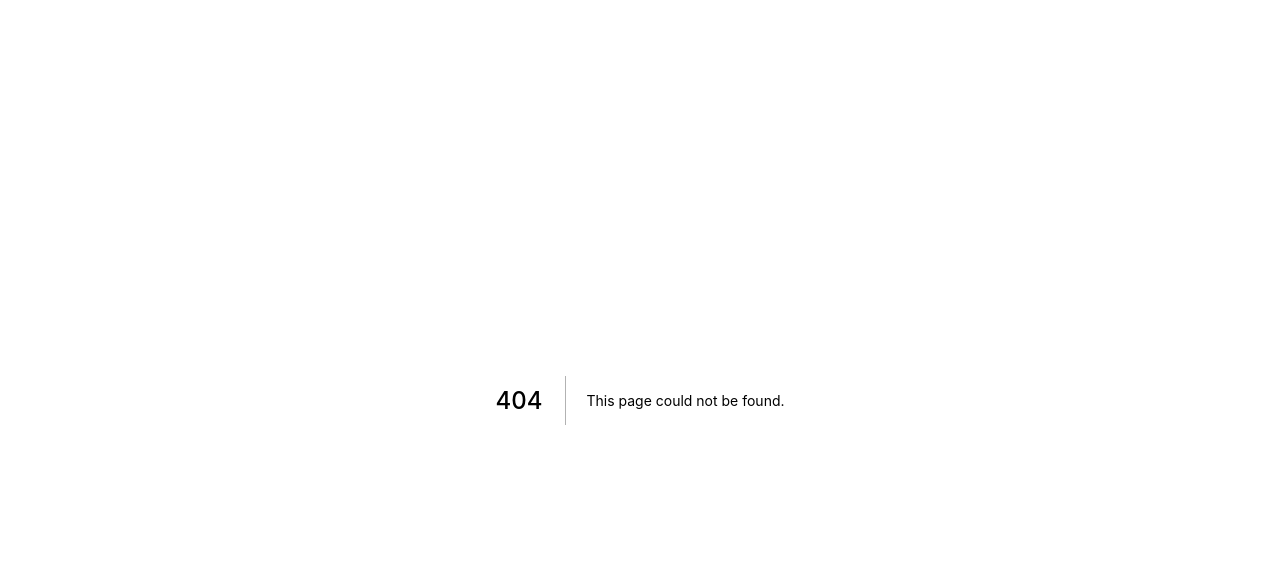
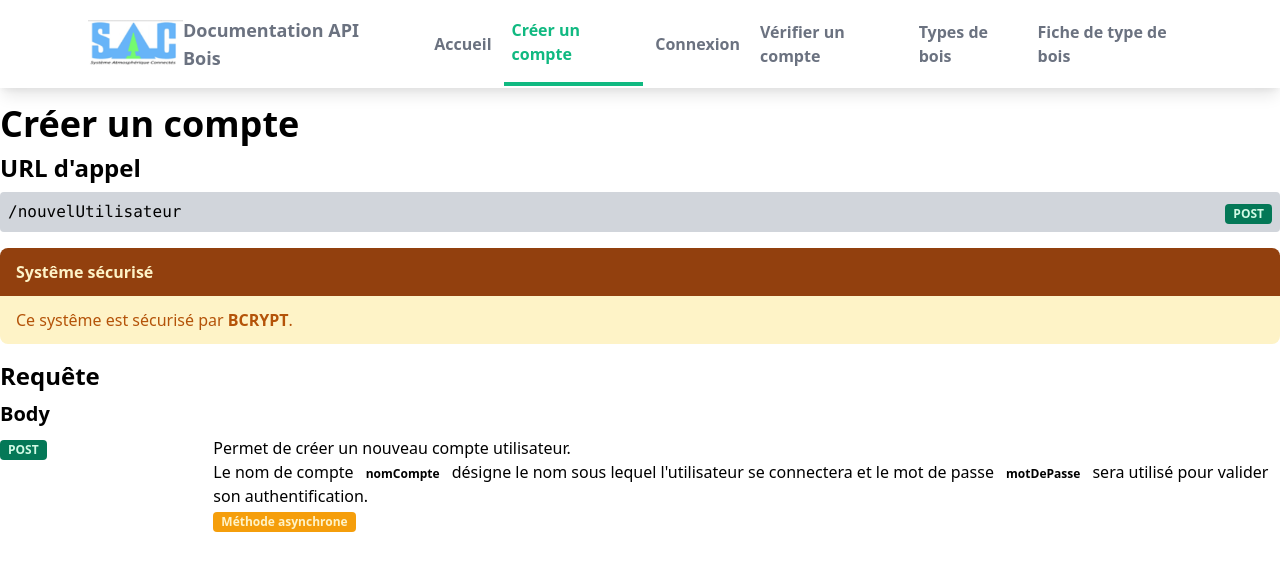
Before and after one commit to chrisSGC/SAC, a Next.js app in the folder docunextapi/: page /creerCompte in a window 1280 px wide. Before the commit this address had no page. Shown: the top 570 px of the page. Built offline with nearby package versions, Linux system fonts and the light colour scheme.

Commit message:
suite mise en place des fiches api test next js

```diff
--- /dev/null
+++ b/docunextapi/components/ContenuFiche.tsx
@@ -0,0 +1,27 @@
+import Head from 'next/head';
+
+const ContenuFiche = ({methodeUtilisee}) => {
+	const badge = methodeUtilisee === "POST" ? "inline-flex items-center justify-center px-2 py-1 text-xs font-bold leading-none text-green-100 bg-green-700 rounded": "inline-flex items-center justify-center px-2 py-1 text-xs font-bold leading-none text-indigo-100 bg-indigo-700 rounded";
+
+	return (
+		<div>
+            <Head>
+                <script src="https://cdn.jsdelivr.net/gh/alpinejs/alpine@v2.x.x/dist/alpine.min.js" defer></script>
+            </Head>
+			<div>
+                <h4 className="text-2xl font-semibold my-2">Requête</h4>
+                <h5 className="text-xl font-semibold my-2">Body</h5>
+                <div className="flex">
+                    <div className="w-1/6"><span className={badge}>{methodeUtilisee}</span></div>
+                    <div className="w-5/6">
+                        <p>Permet de créer un nouveau compte utilisateur.</p>
+                        <p>Le nom de compte <span className="inline-flex items-center justify-center px-2 py-1 text-xs font-bold leading-none text-grey-100 bg-grey-700 rounded">nomCompte</span> désigne le nom sous lequel l'utilisateur se connectera et le mot de passe <span className="inline-flex items-center justify-center px-2 py-1 text-xs font-bold leading-none text-grey-100 bg-grey-700 rounded">motDePasse</span> sera utilisé pour valider son authentification.</p>
+                        <p><span className="inline-flex items-center justify-center px-2 py-1 text-xs font-bold leading-none text-yellow-100 bg-yellow-500 rounded">Méthode asynchrone</span></p>
+                    </div>
+                </div>
+            </div>
+		</div>
+	)
+}
+
+export default ContenuFiche;
--- /dev/null
+++ b/docunextapi/components/EnTete.tsx
@@ -0,0 +1,18 @@
+import Head from 'next/head';
+import Image from 'next/image';
+import Navigation from '../components/Navigation';
+
+const EnTete = () => {
+	return (
+		<div>
+			<Head>
+				<title>API Bois Documentation</title>
+				<meta name="description" content="Generated by create next app" />
+				<link rel="icon" href="/favicon.ico" />
+			</Head>
+			<Navigation />
+		</div>
+	)
+}
+
+export default EnTete;
--- /dev/null
+++ b/docunextapi/components/EnTeteFiche.tsx
@@ -0,0 +1,17 @@
+const EnTeteFiche = ({nom, url, methodeUtilisee, securise}) => {
+	const badge = methodeUtilisee === "POST" ? "inline-flex items-center justify-center px-2 py-1 text-xs font-bold leading-none text-green-100 bg-green-700 rounded": "inline-flex items-center justify-center px-2 py-1 text-xs font-bold leading-none text-indigo-100 bg-indigo-700 rounded";
+
+	return (
+		<div>
+			<h2 className="text-4xl font-bold mt-4">{nom}</h2>
+			<h4 className="text-2xl font-semibold my-2">URL d'appel</h4>
+			<div className="bg-gray-300 rounded flex justify-between py-2 px-2 my-2">
+				<div className="font-mono">{url}</div>
+				<div><span className={badge}>{methodeUtilisee}</span></div>
+			</div>
+			{securise === true ? <div className="my-4 overflow-hidden leading-normal rounded-lg" role="alert"><p className="px-4 py-3 font-bold text-yellow-100 bg-yellow-800">Systême sécurisé</p><p className="px-4 py-3 text-yellow-700 bg-yellow-100 ">Ce systême est sécurisé par <span className="font-bold hover:underline">BCRYPT</span>.</p></div> : ''}
+		</div>
+	)
+}
+
+export default EnTeteFiche;
--- /dev/null
+++ b/docunextapi/components/ItemNavigation.tsx
@@ -0,0 +1,15 @@
+import Link from 'next/link';
+import { useRouter } from 'next/router';
+
+const ItemNavigation = ({lien, titre}) => {
+    const router = useRouter();
+    const style = router.asPath === lien ? "py-4 px-2 text-green-500 border-b-4 border-green-500 font-semibold" : "py-4 px-2 text-gray-500 font-semibold hover:text-green-500 transition duration-300";
+
+    return (
+        <Link href={lien}>
+            <a className={style}>{titre}</a>
+        </Link>
+    )
+}
+
+export default ItemNavigation;
--- /dev/null
+++ b/docunextapi/components/ItemNavigationMobile.tsx
@@ -0,0 +1,15 @@
+import Link from 'next/link';
+import { useRouter } from 'next/router';
+
+const ItemNavigationMobile = ({lien, titre}) => {
+    const router = useRouter();
+    const style = router.asPath === lien ? "block text-sm px-2 py-4 text-white bg-green-500 font-semibol" : "block text-sm px-2 py-4 hover:bg-green-500 transition duration-300";
+
+    return (
+        <Link href={lien}>
+            <a className={style}>{titre}</a>
+        </Link>
+    )
+}
+
+export default ItemNavigationMobile;
--- a/docunextapi/components/Navigation.tsx
+++ b/docunextapi/components/Navigation.tsx
@@ -1,6 +1,12 @@
 import React, { useState } from 'react';
+import Image from 'next/image';
+import logo from '../public/logoSAC.PNG';
+import { useRouter } from 'next/router';
+import ItemNavigation from './ItemNavigation';
+import ItemNavigationMobile from './ItemNavigationMobile';
 
 const Navigation = () => {
+    const router = useRouter();
     const [showMe, setShowMe] = useState(false);
 
     const toggle = () => {
@@ -15,15 +21,17 @@ const Navigation = () => {
                         <div className="flex space-x-7">
                             <div>
                                 <a href="#" className="flex items-center py-4 px-2">
-                                    <img src="logo.png" alt="Logo" className="h-8 w-8 mr-2" />
-                                    <span className="font-semibold text-gray-500 text-lg">Navigation</span>
+                                    <Image src={logo} alt="Logo" height={50} width={100} className="mr-2" />
+                                    <span className="font-semibold text-gray-500 text-lg">Documentation API Bois</span>
                                 </a>
                             </div>
                             <div className="hidden md:flex items-center space-x-1">
-                                <a href="" className="py-4 px-2 text-green-500 border-b-4 border-green-500 font-semibold ">Home</a>
-                                <a href="" className="py-4 px-2 text-gray-500 font-semibold hover:text-green-500 transition duration-300">Services</a>
-                                <a href="" className="py-4 px-2 text-gray-500 font-semibold hover:text-green-500 transition duration-300">About</a>
-                                <a href="" className="py-4 px-2 text-gray-500 font-semibold hover:text-green-500 transition duration-300">Contact Us</a>
+                                <ItemNavigation lien={"/"} titre={"Accueil"} />
+                                <ItemNavigation lien={"/creerCompte"} titre={"Créer un compte"} />
+                                <ItemNavigation lien={"/connexion"} titre={"Connexion"} />
+                                <ItemNavigation lien={"/verifierCompte"} titre={"Vérifier un compte"} />
+                                <ItemNavigation lien={"/typesBois"} titre={"Types de bois"} />
+                                <ItemNavigation lien={"/ficheBois"} titre={"Fiche de type de bois"} />
                             </div>
                         </div>
                         <div className="md:hidden flex items-center">
@@ -43,12 +51,14 @@ const Navigation = () => {
                         </div>
                     </div>
                 </div>
-                <div style={{ display: showMe?"block":"none" }} className="mobile-menu">
+                <div style={{display: showMe?"block":"none"}} className="mobile-menu">
                     <ul className="">
-                        <li className="active"><a href="index.html" className="block text-sm px-2 py-4 text-white bg-green-500 font-semibold">Home</a></li>
-                        <li><a href="#services" className="block text-sm px-2 py-4 hover:bg-green-500 transition duration-300">Services</a></li>
-                        <li><a href="#about" className="block text-sm px-2 py-4 hover:bg-green-500 transition duration-300">About</a></li>
-                        <li><a href="#contact" className="block text-sm px-2 py-4 hover:bg-green-500 transition duration-300">Contact Us</a></li>
+                        <li><ItemNavigationMobile lien={"/"} titre={"Accueil"} /></li>
+                        <li><ItemNavigationMobile lien={"/creerCompte"} titre={"Créer un compte"} /></li>
+                        <li><ItemNavigationMobile lien={"/connexion"} titre={"Connexion"} /></li>
+                        <li><ItemNavigationMobile lien={"/verifierCompte"} titre={"Vérifier un compte"} /></li>
+                        <li><ItemNavigationMobile lien={"/typesBois"} titre={"Types de bois"} /></li>
+                        <li><ItemNavigationMobile lien={"/ficheBois"} titre={"Fiche de type de bois"} /></li>
                     </ul>
                 </div>
             </nav>
--- /dev/null
+++ b/docunextapi/pages/creerCompte.tsx
@@ -0,0 +1,20 @@
+import type { NextPage } from 'next';
+import Head from 'next/head';
+import Image from 'next/image';
+import EnTete from '../components/EnTete';
+import EnTeteFiche from '../components/EnTeteFiche';
+import ContenuFiche from '../components/ContenuFiche';
+
+const creerCompte: NextPage = () => {
+	return (
+		<div>
+            <EnTete />
+			<main className="md:container mx-auto">
+                <EnTeteFiche nom={"Créer un compte"} url={"/nouvelUtilisateur"} methodeUtilisee={"POST"} securise={true} />
+                <ContenuFiche methodeUtilisee={"POST"} />
+			</main>
+		</div>
+	)
+}
+
+export default creerCompte;
--- a/docunextapi/pages/index.tsx
+++ b/docunextapi/pages/index.tsx
@@ -1,26 +1,16 @@
 import type { NextPage } from 'next';
-import Head from 'next/head';
-import Image from 'next/image';
-import Navigation from '../components/navigation';
+import EnTete from '../components/EnTete';
 
 const Home: NextPage = () => {
 	return (
 		<div>
-			<Head>
-				<title>API Bois Documentation</title>
-				<meta name="description" content="Generated by create next app" />
-				<link rel="icon" href="/favicon.ico" />
-			</Head>
-			<main>
-				<Navigation />
-				TEST NEXT
+			<EnTete />
+			<main className="md:container mx-auto">
+				<h1 className="text-6xl font-bold">API Bois version 1.0</h1>
+				<p>Cette documentation a pour but de vous presenter les differents appels possibles avec l'API Bois. Cette API est destinee a gerer l'ESP d'un four a bois.</p>
 			</main>
-
-			<footer>
-				PIED
-			</footer>
 		</div>
 	)
 }
 
-export default Home
+export default Home;
```
Also changed, not shown: docunextapi/public/logoSAC.PNG (added).
